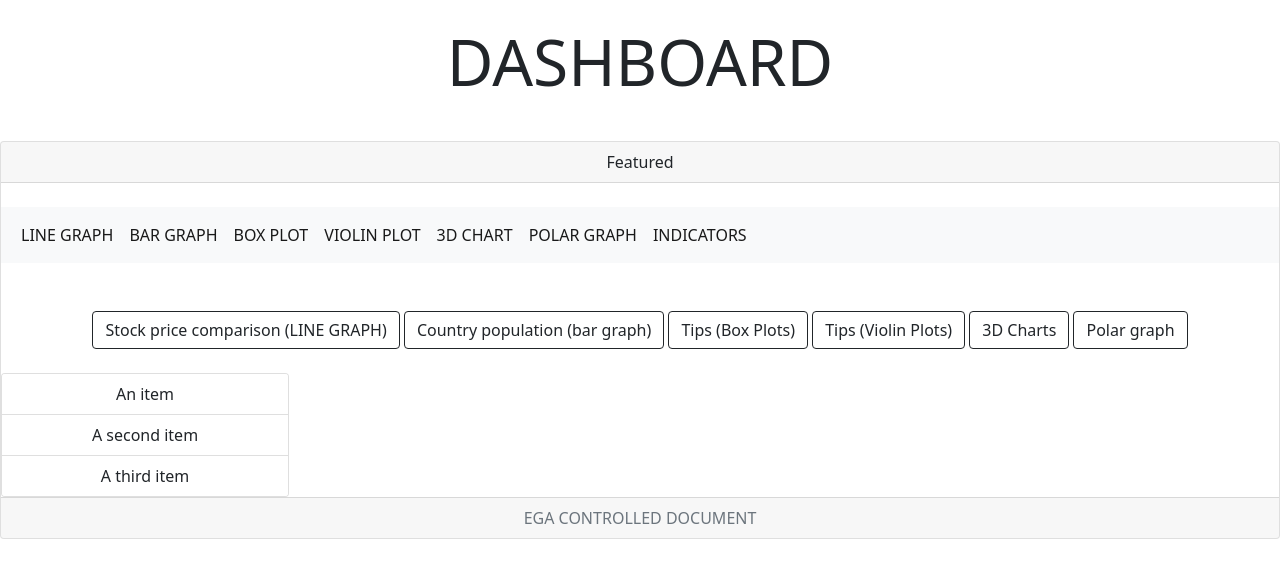
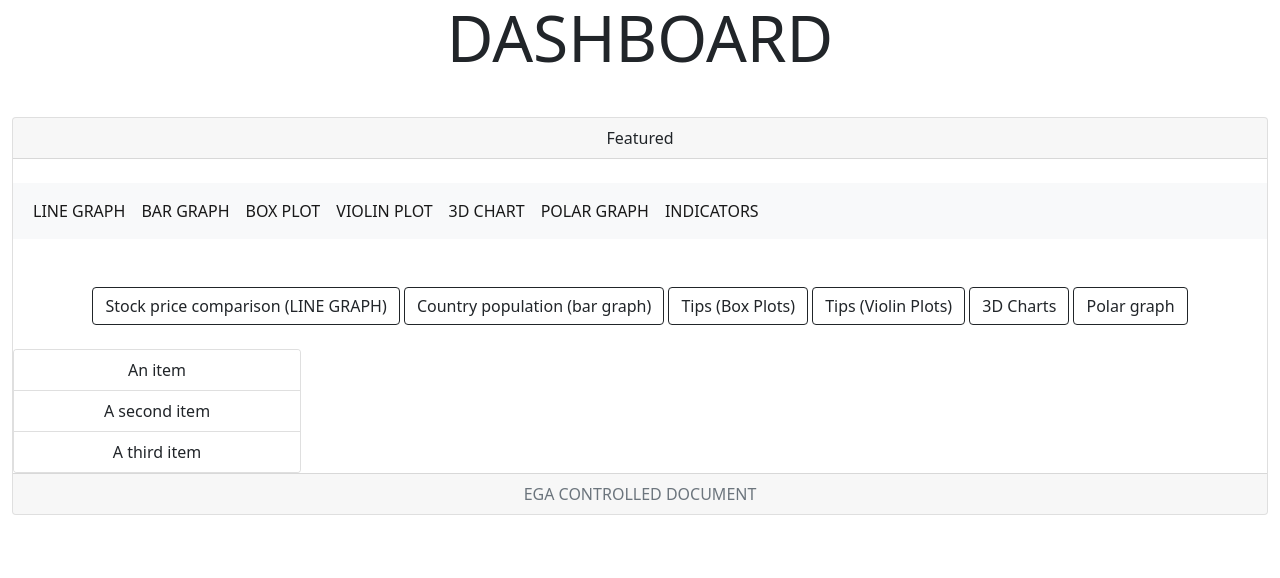
Before and after one commit to Deepcrav/flask, a Flask app: page / in a window 1280 px wide. Shown: the top 578 px of the page. Run offline with Flask 2, Linux system fonts and the light colour scheme.

Commit message:
twentieth commit

```diff
--- a/templates/index.html
+++ b/templates/index.html
@@ -11,7 +11,7 @@
 
       </head>
 <body>
-    <br>
+  <div class="container-fluid">
     <figure class="text-center">
       <h1 class="display-3"><strong>DASHBOARD</strong></h1>
     </figure>
@@ -81,6 +81,7 @@
     <div class="text-right card-footer text-muted">
       EGA CONTROLLED DOCUMENT
     </div>
+  </div>
 </body>
 
 
```
